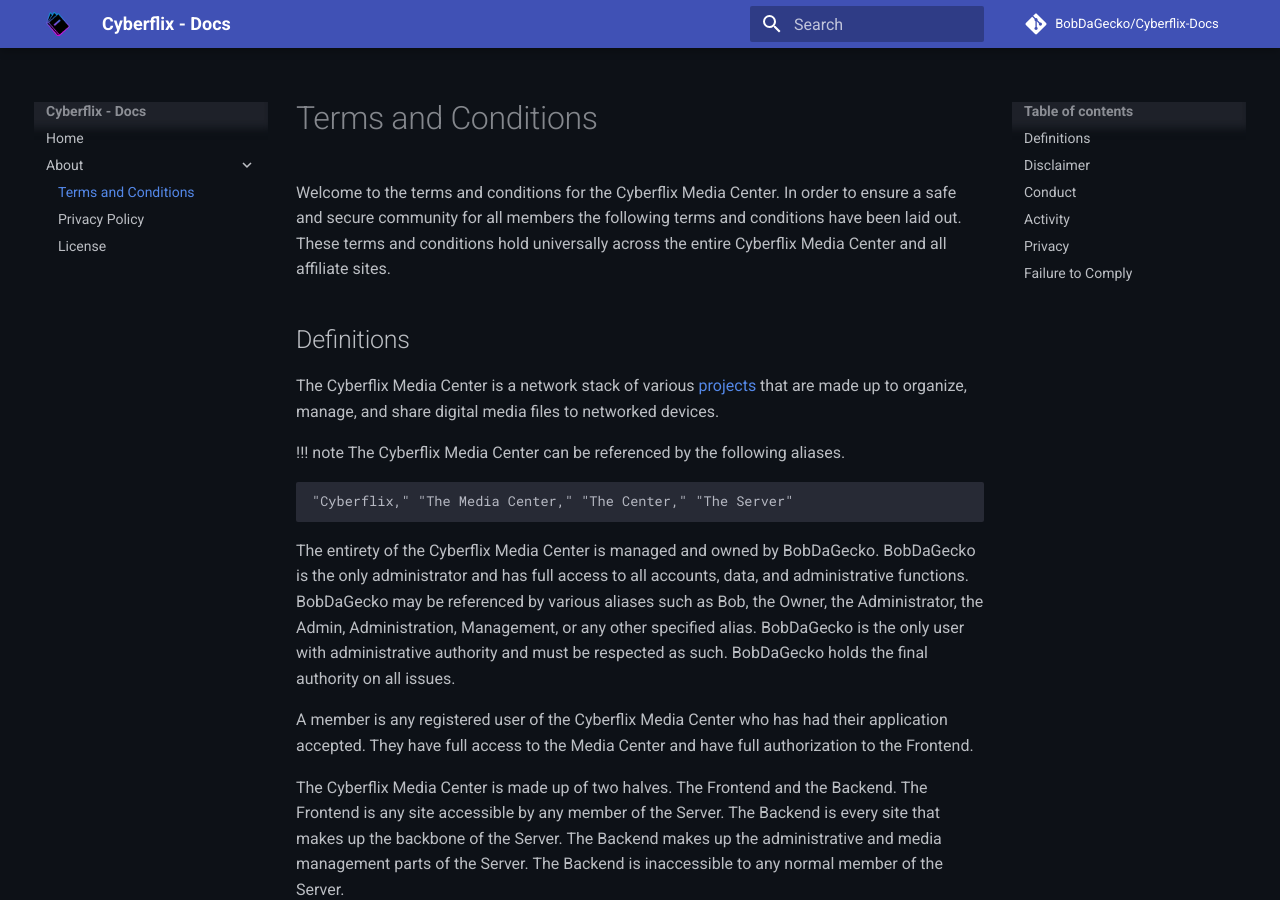
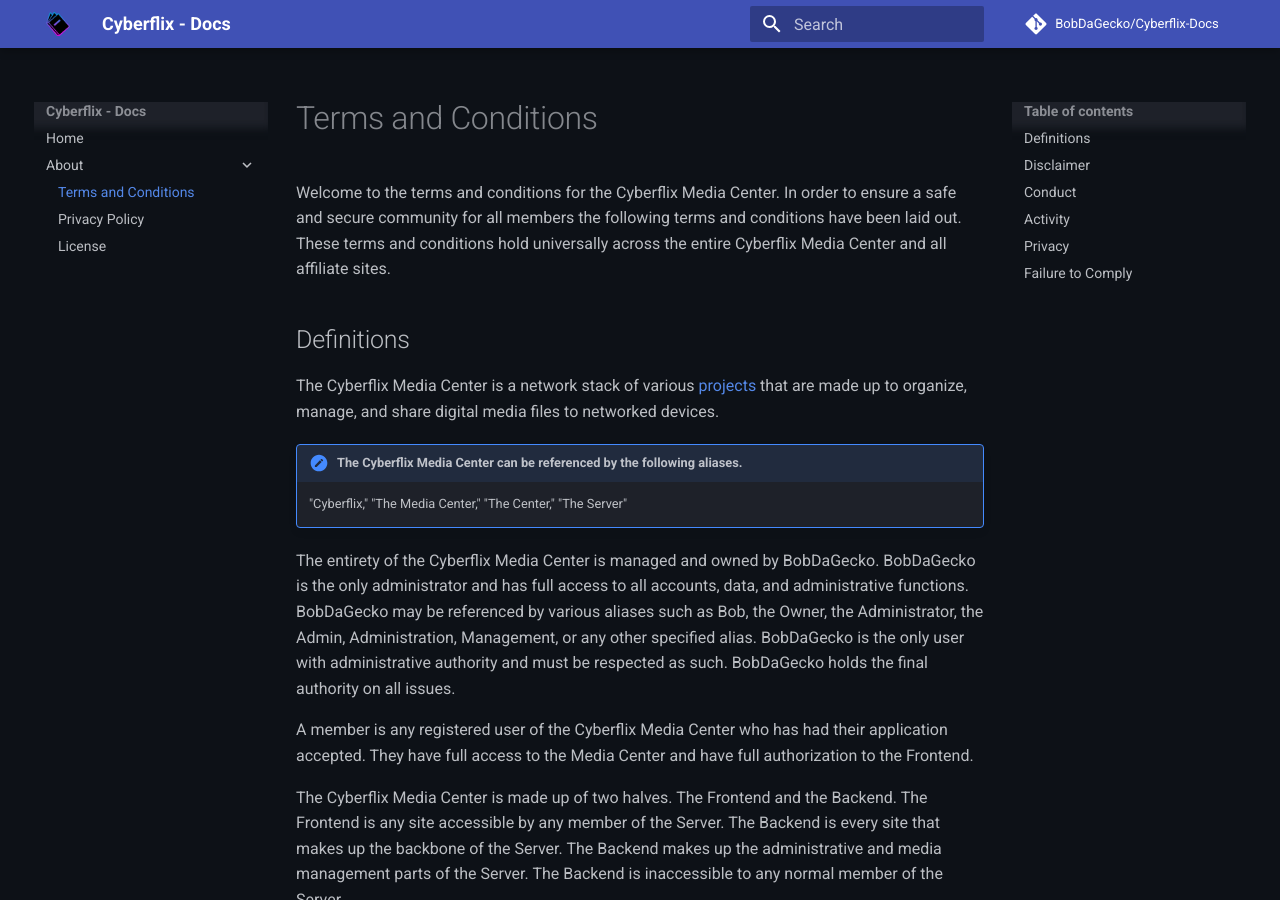
Before and after one commit to Cyberflix-Media/Cyberflix-Docs, an MkDocs documentation site: the page built from docs/about/terms-and-conditions.md, in a window 1280 px wide and 900 px high. Built offline with MkDocs 1.6.1 and Material for MkDocs 9.7.7, drawn with Linux system fonts in a browser that asks for light colours; comment, search, counter and statistics services are not loaded.

Commit message:
Update terms-and-conditions.md

```diff
--- a/docs/about/terms-and-conditions.md
+++ b/docs/about/terms-and-conditions.md
@@ -4,7 +4,7 @@ Welcome to the terms and conditions for the Cyberflix Media Center. In order to
 ## Definitions
 The Cyberflix Media Center is a network stack of various [projects](https://docs.cyberflix.io/about/license/#included-projects) that are made up to organize, manage, and share digital media files to networked devices.
 
-!!! note The Cyberflix Media Center can be referenced by the following aliases.
+!!! note "The Cyberflix Media Center can be referenced by the following aliases."
 
     "Cyberflix," "The Media Center," "The Center," "The Server"
 
```
